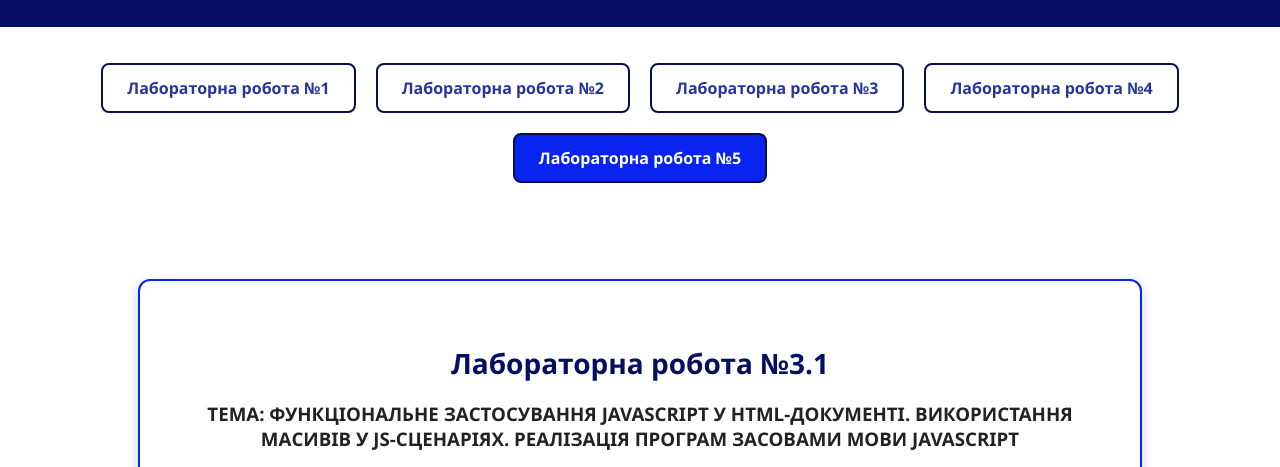
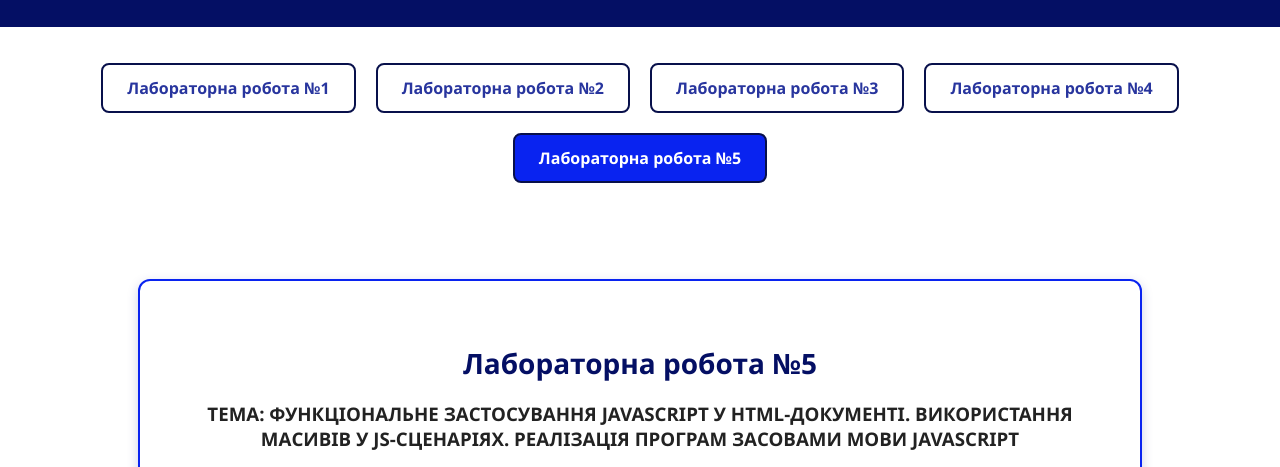
Before and after one commit to PiuPiu69/-ipz23_301-INDEPENDENT-VoitovRuslan-MEU-2025-main, a plain HTML site: page lab/lab5.html in a window 1280 px wide. Shown: the part 322-789 px from the top of the page. Drawn offline with Linux system fonts and the light colour scheme.

Commit message:
Update lab title from 3.1 to 5

```diff
--- a/lab/lab5.html
+++ b/lab/lab5.html
@@ -38,7 +38,7 @@
   <!-- Основний контент лабораторної -->
   <main class="lab-content">
     <div class="lab-box">
-      <h2>Лабораторна робота №3.1</h2>
+      <h2>Лабораторна робота №5</h2>
       <h3>ТЕМА: ФУНКЦІОНАЛЬНЕ ЗАСТОСУВАННЯ JAVASCRIPT У HTML-ДОКУМЕНТІ.
 ВИКОРИСТАННЯ МАСИВІВ У JS-СЦЕНАРІЯХ. РЕАЛІЗАЦІЯ ПРОГРАМ ЗАСОВАМИ МОВИ JAVASCRIPT
 </h3>
```
